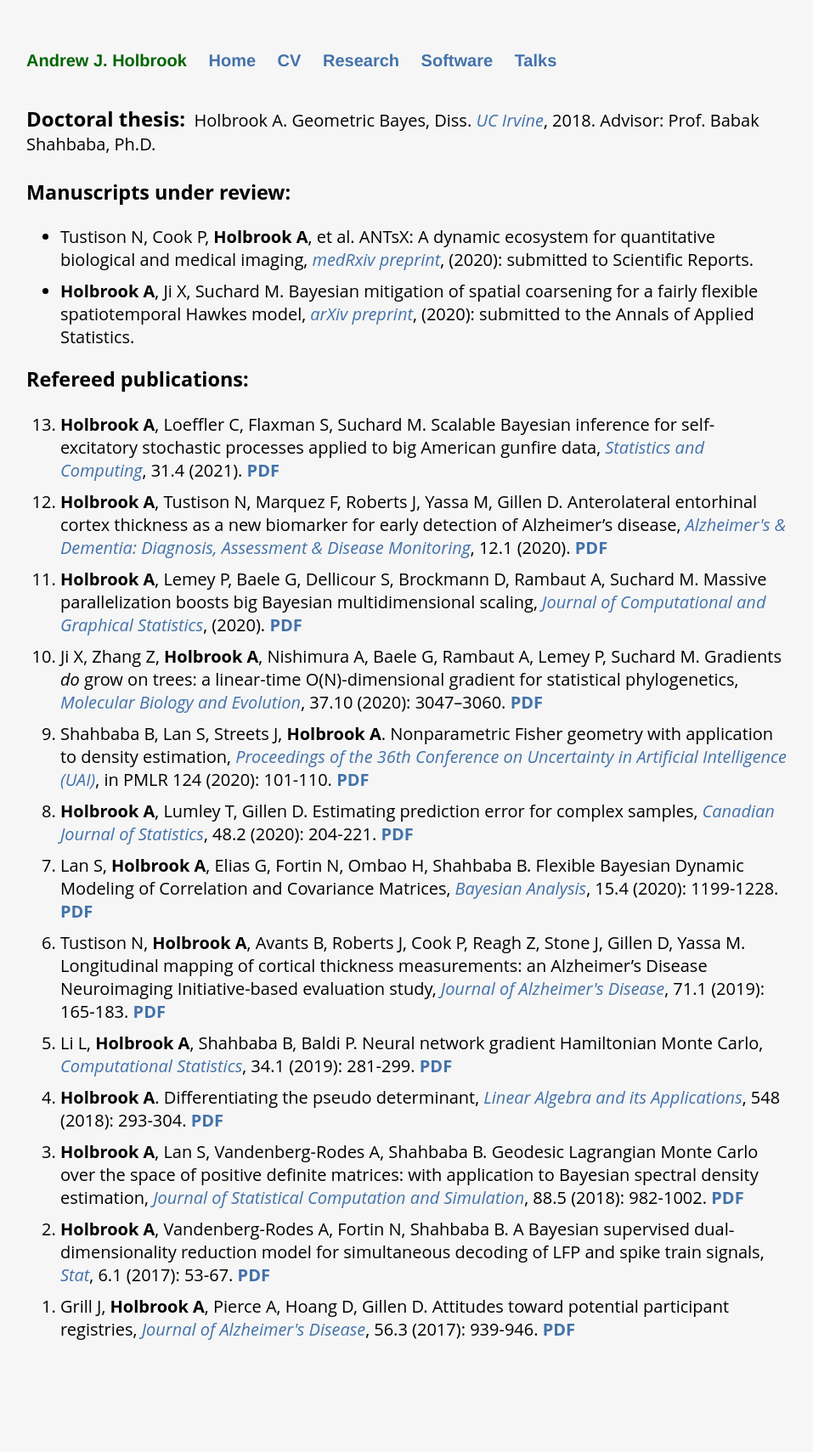
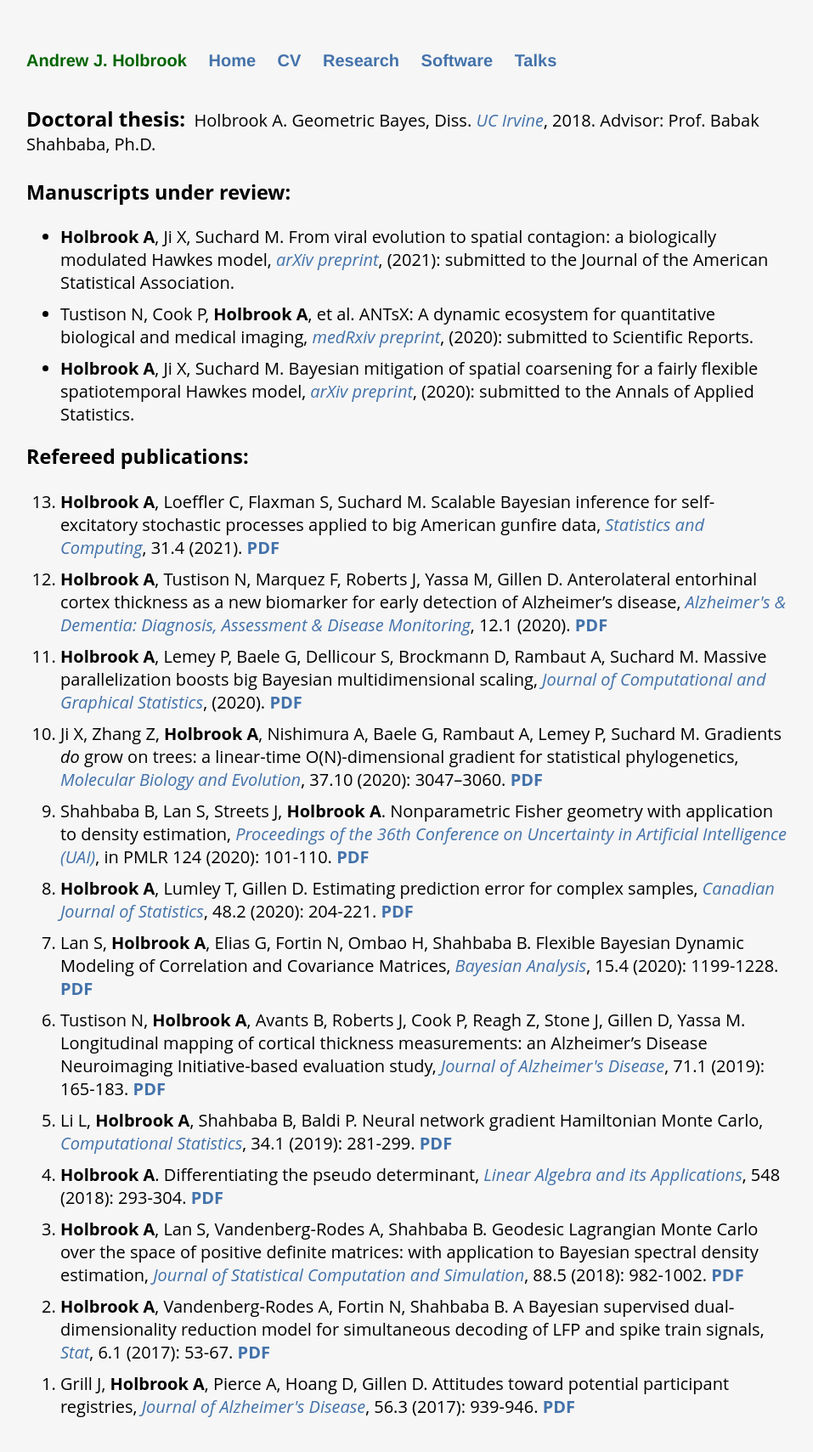
Before and after one commit to andrewjholbrook/andrewjholbrook.github.io, a Jekyll site: the page built from research.html, in a window 1280 px wide. Shown: the whole page at 85% size, without its empty margins (161-1118 px from the left). Built offline with Jekyll 4.4.1, drawn with Linux system fonts in a browser that asks for light colours; a style sheet for code colours, icons or effects is not loaded; before the commit the page ends 1618 px from its top, so only the background shows below that.

Commit message:
Update research.html

```diff
--- a/research.html
+++ b/research.html
@@ -11,6 +11,7 @@
 
   <h3>Manuscripts under review:</h3>
   <ul id="preprints">
+                    <li> <b>Holbrook A</b>, Ji X, Suchard M. From viral evolution to spatial contagion: a biologically modulated Hawkes model, <i><a href="https://arxiv.org/abs/2103.03348" target="_blank">arXiv preprint</a></i>, (2021): submitted to the Journal of the American Statistical Association.
                     <li> Tustison N, Cook P, <b>Holbrook A</b>, et al. ANTsX: A dynamic ecosystem for quantitative biological and medical imaging, <i><a href="https://doi.org/10.1101/2020.10.19.20215392" target="_blank">medRxiv preprint</a></i>, (2020): submitted to Scientific Reports.
             <li> <b>Holbrook A</b>, Ji X, Suchard M. Bayesian mitigation of spatial coarsening for a fairly flexible spatiotemporal Hawkes model, <i><a href="https://arxiv.org/abs/2010.02994" target="_blank">arXiv preprint</a></i>, (2020): submitted to the Annals of Applied Statistics.
                         </ul>
```
